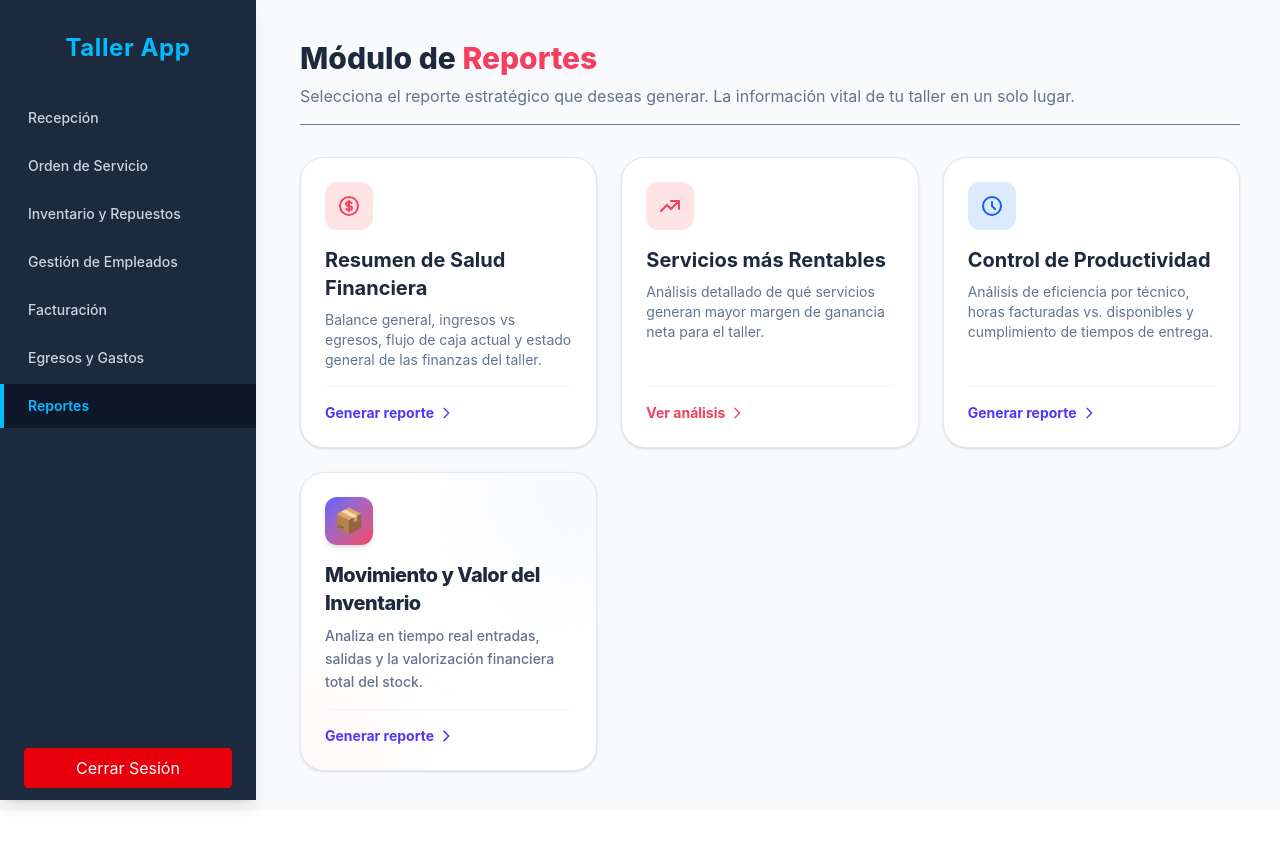
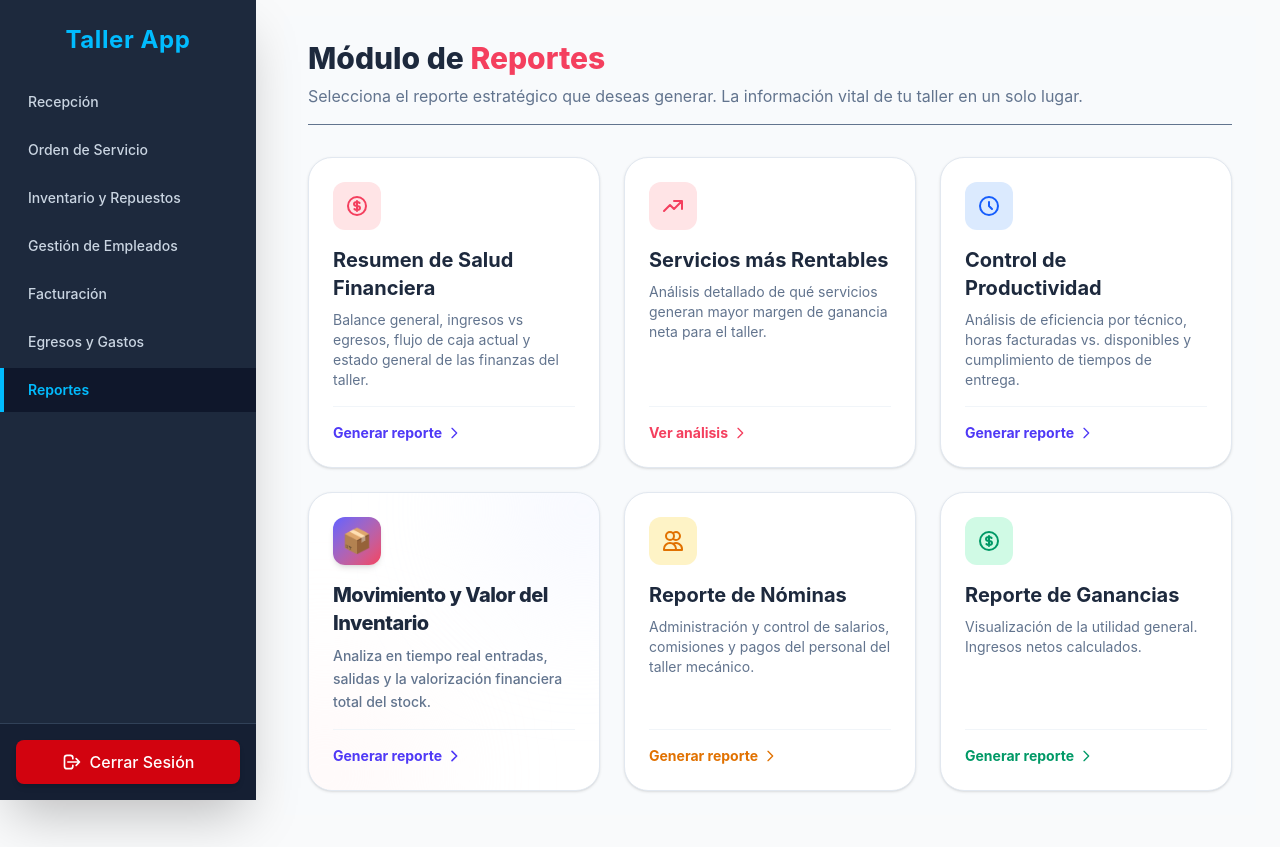
Before and after one commit to Iverson-Vargas/Frontend-Taller-Mecanico, a React (Vite) app: page /panel/Reportes in a window 1280 px wide. Before the commit the page ends 811 px from the top, so only its background shows below. Built offline with nearby package versions, Linux system fonts and the light colour scheme; sample sign-in values are in the browser's storage.

Commit message:
ultimo cambios

```diff
--- a/src/Direccionamiento.jsx
+++ b/src/Direccionamiento.jsx
@@ -27,7 +27,7 @@ function PlantillaPrueba() {
     return(
         <div className="min-h-screen bg-gray-50">
             <Menu />
-            <main className="ml-65 p-4">
+            <main className="pt-20 px-4 pb-8 md:ml-65 md:pt-4 md:px-6 transition-all duration-300">
                 <Outlet />
             </main>
         </div>
--- a/src/components/Menu.jsx
+++ b/src/components/Menu.jsx
@@ -1,6 +1,12 @@
+import { useState } from 'react';
 import { NavLink } from 'react-router-dom';
 
 export const Menu = () => {
+    const [isOpen, setIsOpen] = useState(false);
+
+    const toggleMenu = () => setIsOpen(!isOpen);
+    const closeMenu = () => setIsOpen(false);
+
     // Esta función decide qué clases de Tailwind aplicar
     // Dependiendo de si 'isActive' es verdadero o falso
     const estilosDelEnlace = ({ isActive }) => {
@@ -17,41 +23,73 @@ export const Menu = () => {
     };
 
     return (
-    // Contenedor principal: Fijo a la izquierda, fondo oscuro (slate-800), ocupa toda la altura
-        <aside className="fixed top-0 left-0 w-64 h-screen bg-slate-800 text-slate-50 shadow-lg flex flex-col pt-8 z-50">
+        <>
+            {/* Menú Superior solo para Móviles */}
+            <div className="md:hidden fixed top-0 left-0 w-full h-16 bg-slate-800 text-sky-400 flex items-center justify-between px-4 z-40 shadow-md">
+                <h1 className="text-xl font-bold tracking-wide">Taller App</h1>
+                <button
+                    onClick={toggleMenu}
+                    className="text-sky-400 focus:outline-none p-2 rounded-md hover:bg-slate-700 transition"
+                    aria-label="Abrir menú"
+                >
+                    {isOpen ? (
+                        <svg className="w-7 h-7" fill="none" stroke="currentColor" viewBox="0 0 24 24" xmlns="http://www.w3.org/2000/svg">
+                            <path strokeLinecap="round" strokeLinejoin="round" strokeWidth={2} d="M6 18L18 6M6 6l12 12" />
+                        </svg>
+                    ) : (
+                        <svg className="w-7 h-7" fill="none" stroke="currentColor" viewBox="0 0 24 24" xmlns="http://www.w3.org/2000/svg">
+                            <path strokeLinecap="round" strokeLinejoin="round" strokeWidth={2} d="M4 6h16M4 12h16M4 18h16" />
+                        </svg>
+                    )}
+                </button>
+            </div>
 
-        {/* Título del sistema */}
+            {/* Fondo oscuro cuando el menú está abierto en móvil */}
+            {isOpen && (
+                <div
+                    className="md:hidden fixed inset-0 bg-black/60 z-30 backdrop-blur-sm transition-opacity"
+                    onClick={closeMenu}
+                ></div>
+            )}
 
-        <h1 className="text-center text-2xl font-bold mb-8 text-sky-400 tracking-wide">
+            {/* Contenedor principal del Menú Lateral */}
+            <aside className={`fixed top-0 left-0 w-64 h-full bg-slate-800 text-slate-50 shadow-2xl flex flex-col pt-6 z-50 transform transition-transform duration-300 ease-in-out ${isOpen ? 'translate-x-0' : '-translate-x-full'} md:translate-x-0`}>
+
+                {/* Título del sistema - Oculto en móviles porque ya está en el navbar superior */}
+                <h1 className="hidden md:block text-center text-2xl font-bold mb-6 text-sky-400 tracking-wide">
                     Taller App
                 </h1>
 
-            <nav>
-            {/* Lista con un pequeño gap entre botones */}
-                <ul className="flex flex-col gap-1">
-                    <li><NavLink to="/panel/Recepcion" className={estilosDelEnlace}>Recepción</NavLink></li>
-                    <li><NavLink to="/panel/Orden-Servicio" className={estilosDelEnlace}>Orden de Servicio</NavLink></li>
-                    <li><NavLink to="/panel/Inventario" className={estilosDelEnlace}>Inventario y Repuestos</NavLink></li>
-                    <li><NavLink to="/panel/GestionEmpleados" className={estilosDelEnlace}>Gestión de Empleados</NavLink></li>
-                    <li><NavLink to="/panel/Facturacion" className={estilosDelEnlace}>Facturación</NavLink></li>
-                    <li><NavLink to="/panel/Egresos_Gastos" className={estilosDelEnlace}>Egresos y Gastos</NavLink></li>
-                    <li><NavLink to="/panel/Reportes" className={estilosDelEnlace}>Reportes</NavLink></li>
+                {/* Área con scroll por si hay muchas opciones */}
+                <nav className="flex-1 overflow-y-auto w-full custom-scrollbar">
+                    <ul className="flex flex-col gap-1 w-full pb-4">
+                        <li><NavLink to="/panel/Recepcion" onClick={closeMenu} className={estilosDelEnlace}>Recepción</NavLink></li>
+                        <li><NavLink to="/panel/Orden-Servicio" onClick={closeMenu} className={estilosDelEnlace}>Orden de Servicio</NavLink></li>
+                        <li><NavLink to="/panel/Inventario" onClick={closeMenu} className={estilosDelEnlace}>Inventario y Repuestos</NavLink></li>
+                        <li><NavLink to="/panel/GestionEmpleados" onClick={closeMenu} className={estilosDelEnlace}>Gestión de Empleados</NavLink></li>
+                        <li><NavLink to="/panel/Facturacion" onClick={closeMenu} className={estilosDelEnlace}>Facturación</NavLink></li>
+                        <li><NavLink to="/panel/Egresos_Gastos" onClick={closeMenu} className={estilosDelEnlace}>Egresos y Gastos</NavLink></li>
+                        <li><NavLink to="/panel/Reportes" onClick={closeMenu} className={estilosDelEnlace}>Reportes</NavLink></li>
                     </ul>
                 </nav>
 
                 {/* Botón de cerrar sesión */}
-            <div className="mt-auto px-6 py-3">
+                <div className="p-4 border-t border-slate-700 bg-slate-900/50">
                     <button
                         onClick={() => {
                             localStorage.removeItem('isAuthenticated');
                             localStorage.removeItem('userRole');
                             window.location.href = '/';
                         }}
-                    className=" cursor-pointer w-full bg-red-600 text-white py-2 px-4 rounded hover:bg-red-700 transition-all duration-300"
+                        className="cursor-pointer flex items-center justify-center gap-2 w-full bg-red-600/90 text-white py-2.5 px-4 rounded-lg hover:bg-red-500 transition-all duration-300 font-medium shadow-md hover:shadow-red-500/20"
                     >
+                        <svg className="w-5 h-5" fill="none" stroke="currentColor" viewBox="0 0 24 24" xmlns="http://www.w3.org/2000/svg">
+                            <path strokeLinecap="round" strokeLinejoin="round" strokeWidth={2} d="M17 16l4-4m0 0l-4-4m4 4H7m6 4v1a3 3 0 01-3 3H6a3 3 0 01-3-3V7a3 3 0 013-3h4a3 3 0 013 3v1" />
+                        </svg>
                         Cerrar Sesión
                     </button>
                 </div>
             </aside>
+        </>
     );
 };
--- a/src/pages/Reportes.jsx
+++ b/src/pages/Reportes.jsx
@@ -103,6 +103,44 @@ export const Reportes = () => {
                             </div>
                         </div>
                     </Link>
+
+                    {/* Card Reporte de Nominas */}
+                    <Link to="/panel/ReporteNominas" className="group flex flex-col bg-white rounded-3xl p-6 shadow-sm hover:shadow-xl border border-slate-200 transition-all duration-300 ease-in-out hover:-translate-y-1">
+                        <div className="w-12 h-12 bg-amber-100 text-amber-600 rounded-xl flex items-center justify-center mb-4 group-hover:scale-110 transition-transform duration-300">
+                            <svg className="w-6 h-6" fill="none" stroke="currentColor" viewBox="0 0 24 24">
+                                <path strokeLinecap="round" strokeLinejoin="round" strokeWidth="2" d="M12 4.354a4 4 0 110 5.292M15 21H3v-1a6 6 0 0112 0v1zm0 0h6v-1a6 6 0 00-9-5.197M13 7a4 4 0 11-8 0 4 4 0 018 0z" />
+                            </svg>
+                        </div>
+                        <h2 className="text-xl font-bold text-slate-800 mb-2 group-hover:text-amber-500 transition-colors">Reporte de Nóminas</h2>
+                        <p className="text-sm text-slate-500 flex-grow">
+                            Administración y control de salarios, comisiones y pagos del personal del taller mecánico.
+                        </p>
+                        <div className="mt-4 pt-4 border-t border-slate-100 flex items-center text-sm font-bold text-amber-600">
+                            Generar reporte
+                            <svg className="w-4 h-4 ml-1 group-hover:ml-2 transition-all" fill="none" stroke="currentColor" viewBox="0 0 24 24">
+                                <path strokeLinecap="round" strokeLinejoin="round" strokeWidth="2" d="M9 5l7 7-7 7"></path>
+                            </svg>
+                        </div>
+                    </Link>
+
+                    {/* Card Reporte de Ganancias */}
+                    <Link to="/panel/ReporteGanancia" className="group flex flex-col bg-white rounded-3xl p-6 shadow-sm hover:shadow-xl border border-slate-200 transition-all duration-300 ease-in-out hover:-translate-y-1">
+                        <div className="w-12 h-12 bg-emerald-100 text-emerald-600 rounded-xl flex items-center justify-center mb-4 group-hover:scale-110 transition-transform duration-300">
+                            <svg className="w-6 h-6" fill="none" stroke="currentColor" viewBox="0 0 24 24">
+                                <path strokeLinecap="round" strokeLinejoin="round" strokeWidth="2" d="M12 8c-1.657 0-3 .895-3 2s1.343 2 3 2 3 .895 3 2-1.343 2-3 2m0-8c1.11 0 2.08.402 2.599 1M12 8V7m0 1v8m0 0v1m0-1c-1.11 0-2.08-.402-2.599-1M21 12a9 9 0 11-18 0 9 9 0 0118 0z" />
+                            </svg>
+                        </div>
+                        <h2 className="text-xl font-bold text-slate-800 mb-2 group-hover:text-emerald-500 transition-colors">Reporte de Ganancias</h2>
+                        <p className="text-sm text-slate-500 flex-grow">
+                            Visualización de la utilidad general. Ingresos netos calculados.
+                        </p>
+                        <div className="mt-4 pt-4 border-t border-slate-100 flex items-center text-sm font-bold text-emerald-600">
+                            Generar reporte
+                            <svg className="w-4 h-4 ml-1 group-hover:ml-2 transition-all" fill="none" stroke="currentColor" viewBox="0 0 24 24">
+                                <path strokeLinecap="round" strokeLinejoin="round" strokeWidth="2" d="M9 5l7 7-7 7"></path>
+                            </svg>
+                        </div>
+                    </Link>
                 </div>
             </div>
         </div>
```
Lines whose indentation alone changed are shown as unchanged.
